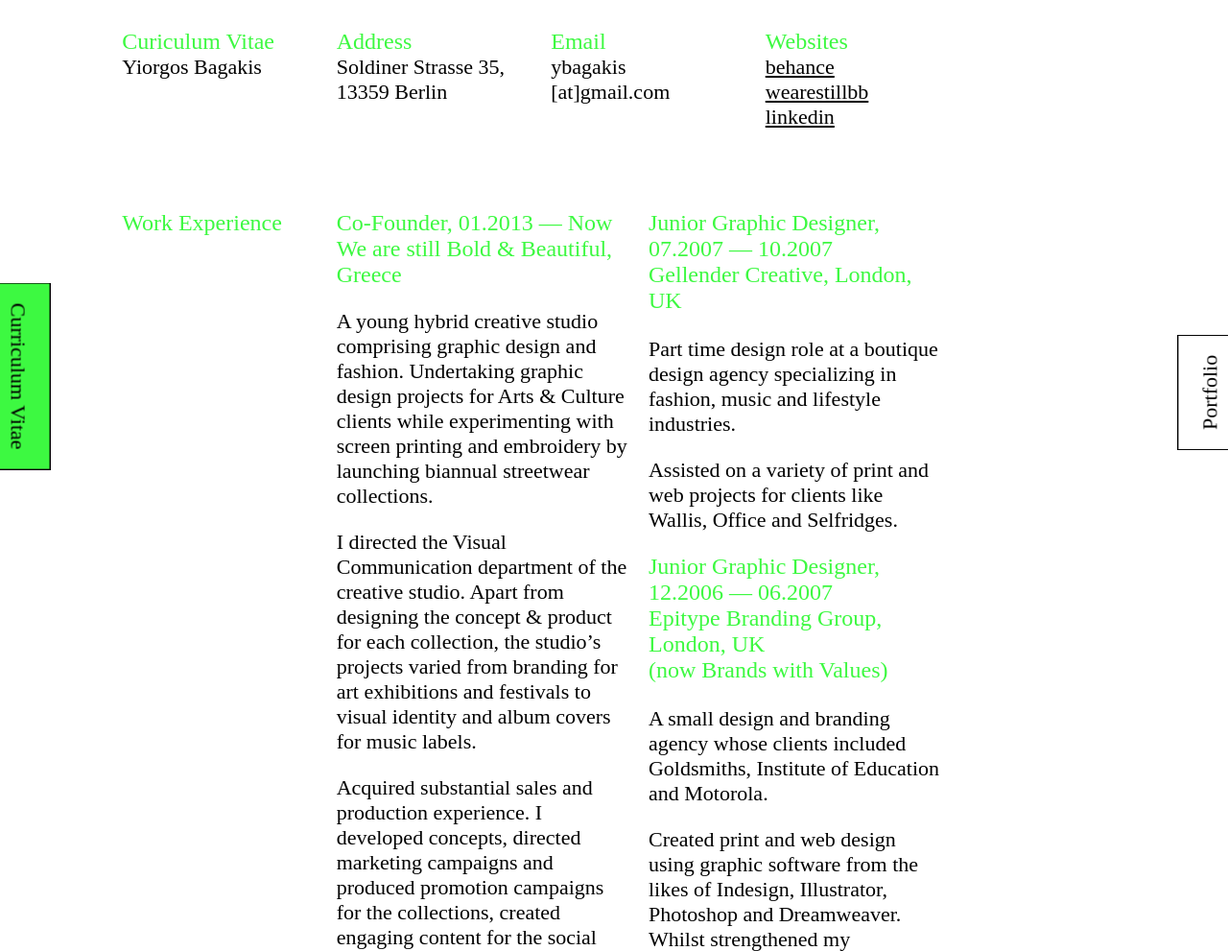
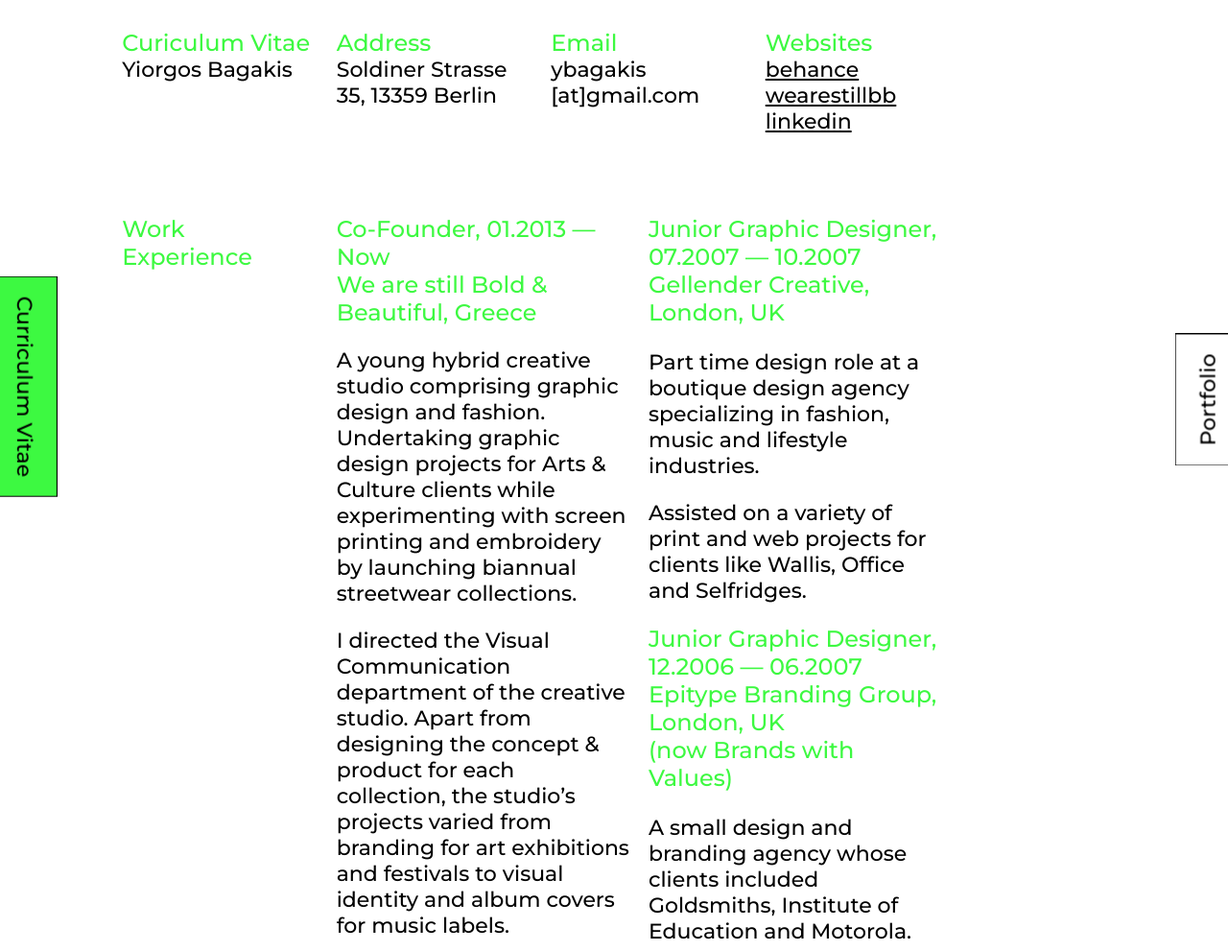
Before and after one commit to bagaski/yyyiorgosss, a plain HTML site: page index.html in a window 1280 px wide. Shown: the top 991 px of the page at 96% size. Drawn offline with Linux system fonts and the light colour scheme.

Commit message:
font from google
font added

```diff
--- a/index.html
+++ b/index.html
@@ -1,6 +1,7 @@
 <!DOCTYPE html>
 <html lang="en" dir="ltr">
   <head>
+    <link href="https://fonts.googleapis.com/css?family=Montserrat:500" rel="stylesheet">
     <meta charset="utf-8">
     <title>yyyiorgosss</title>
 
```
